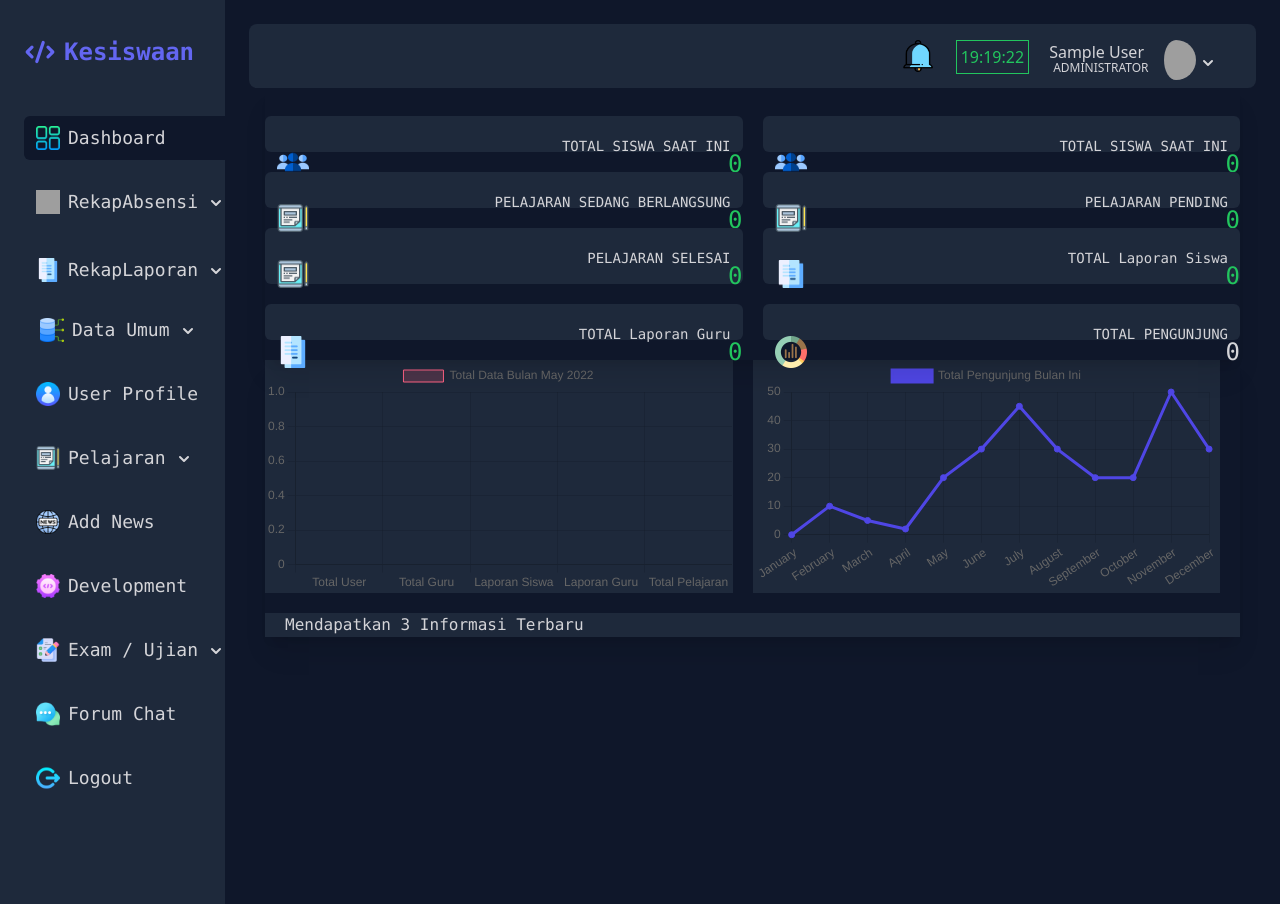
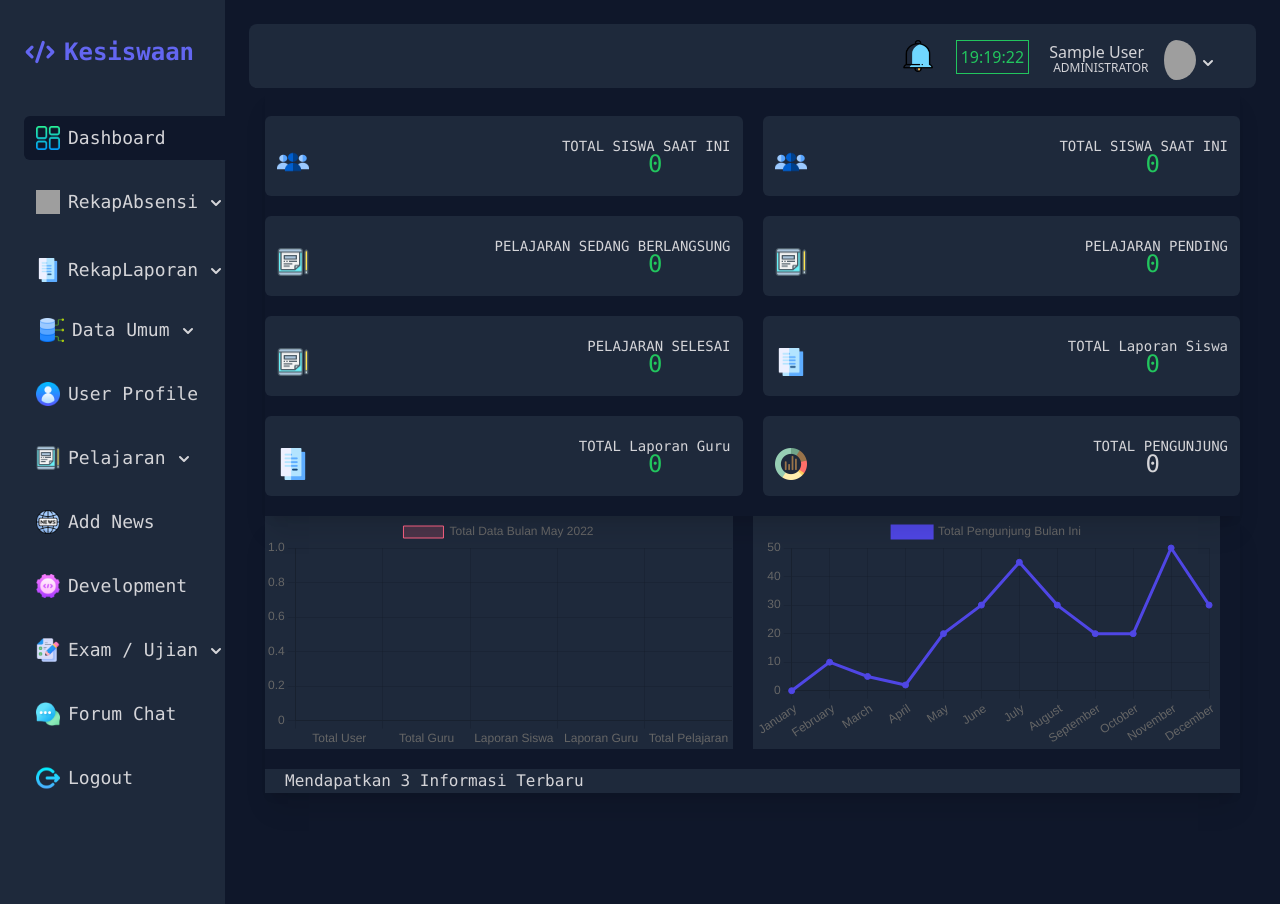
Before and after one commit to BerkatPS/BerkatPS.github.io, a PHP site: page /Project-Work/admin/index.php in a window 1280 px wide. Run offline with PHP 8.4, Linux system fonts and the light colour scheme; the visitor is signed in with stand-in values (Sample User, id 1); data that the repository does not hold is empty; style sheets or scripts are compiled from the project's sources; some libraries are stand-ins or nearby versions; grey boxes are pictures that could not be loaded.

Commit message:
Merubah Tampilan Dashboard admin

```diff
--- a/admin/pages/dashboard.php
+++ b/admin/pages/dashboard.php
@@ -29,75 +29,75 @@ if(!isset($_SESSION['admin'])){
 </head>
 <body>
 <div class="grid grid-cols-1 pt-7 relative pb-5 gap-5 shadow-xl font-mono md:grid-cols-2 lg:grid-cols-3 lg:text-sm mx-auto">
-    <div class="bg-slate-800 h-24 w-full rounded-md grid-cols-1">
+    <div class="bg-slate-800 h-20 w-full rounded-md grid-cols-1">
         <div class="absolute p-3 bg-transparent">
             <img src="../icons/group.png" class="h-7 my-5 w-8" alt="user group all">
         </div>
         <span class="flex items-end justify-end py-5 mr-3">TOTAL SISWA SAAT INI</span>
-        <span class="flex flex-row-reverse -my-7 mx-24 text-2xl text-green-500 "><?= $countData;?></span>
+        <span class="flex flex-row-reverse -my-7 mx-20 text-2xl text-green-500 "><?= $countData;?></span>
     </div>
-    <div class="bg-slate-800 h-24 w-full rounded-md grid-cols-1">
+    <div class="bg-slate-800 h-20 w-full rounded-md grid-cols-1">
         <div class="absolute p-3 bg-transparent">
             <img src="../icons/group.png" class="h-7 my-5 w-8" alt="user group all">
         </div>
         <span class="flex items-end justify-end py-5 mr-3">TOTAL SISWA SAAT INI</span>
-        <span class="flex flex-row-reverse -my-7 mx-24 text-2xl text-green-500 "><?= $countData2;?></span>
+        <span class="flex flex-row-reverse -my-7 mx-20 text-2xl text-green-500 "><?= $countData2;?></span>
     </div>
-    <div class="bg-slate-800 h-24 w-full rounded-md grid-cols-1">
+    <div class="bg-slate-800 h-20 w-full rounded-md grid-cols-1">
         <div class="absolute p-3 bg-transparent">
             <img src="../icons/online-learning.png" class="h-7 my-5 w-8" alt="user group all">
         </div>
         <span class="flex items-end justify-end py-5 mr-3">PELAJARAN SEDANG BERLANGSUNG</span>
-        <span class="flex flex-row-reverse -my-7 mx-24 text-2xl text-green-500 "><?= $countData4;?></span>
+        <span class="flex flex-row-reverse -my-7 mx-20 text-2xl text-green-500 "><?= $countData4;?></span>
     </div>
-    <div class="bg-slate-800 h-24 w-full rounded-md grid-cols-1">
+    <div class="bg-slate-800 h-20 w-full rounded-md grid-cols-1">
         <div class="absolute p-3 bg-transparent">
             <img src="../icons/online-learning.png" class="h-7 my-5 w-8" alt="user group all">
         </div>
         <span class="flex items-end justify-end py-5 mr-3">PELAJARAN PENDING</span>
-        <span class="flex flex-row-reverse -my-7 mx-24 text-2xl text-green-500 "><?= $countData5;?></span>
+        <span class="flex flex-row-reverse -my-7 mx-20 text-2xl text-green-500 "><?= $countData5;?></span>
     </div>
-    <div class="bg-slate-800 h-24 w-full rounded-md grid-cols-1">
+    <div class="bg-slate-800 h-20 w-full rounded-md grid-cols-1">
         <div class="absolute p-3 bg-transparent">
             <img src="../icons/online-learning.png" class="h-7 my-5 w-8" alt="user group all">
         </div>
         <span class="flex items-end justify-end py-5 mr-3">PELAJARAN SELESAI</span>
-        <span class="flex flex-row-reverse -my-7 mx-24 text-2xl text-green-500 "><?= $countData6;?></span>
+        <span class="flex flex-row-reverse -my-7 mx-20 text-2xl text-green-500 "><?= $countData6;?></span>
     </div>
-    <div class="bg-slate-800 h-24 w-full rounded-md grid-cols-1">
+    <div class="bg-slate-800 h-20 w-full rounded-md grid-cols-1">
         <div class="absolute p-3 bg-transparent">
             <img src="../icons/report.png" class="h-7 my-5 w-8" alt="report all">
         </div>
         <span class="flex items-end justify-end pt-5 mr-3">TOTAL Laporan Siswa</span>
         <?php
         if(mysqli_num_rows($countLaporan) > 0 ){
-            echo'<span class="flex flex-row-reverse -my-2 mx-24 text-2xl text-red-600">'.mysqli_num_rows($countLaporan).'</span>';
+            echo'<span class="flex flex-row-reverse -my-2 mx-20 text-2xl text-red-600">'.mysqli_num_rows($countLaporan).'</span>';
         }else{
-            echo'<span class="flex flex-row-reverse -my-2 mx-24 text-2xl text-green-500">'.mysqli_num_rows($countLaporan).'</span>';
+            echo'<span class="flex flex-row-reverse -my-2 mx-20 text-2xl text-green-500">'.mysqli_num_rows($countLaporan).'</span>';
 
         }
         ?>
     </div>
-    <div class="bg-slate-800 h-24 w-full rounded-md grid-cols-1">
+    <div class="bg-slate-800 h-20 w-full rounded-md grid-cols-1">
         <div class="absolute p-3 bg-transparent">
             <img src="../icons/report.png" class="h-8 my-5 w-8" alt="report all">
         </div>
         <span class="flex items-end justify-end py-5 mr-3">TOTAL Laporan Guru</span>
         <?php
         if(mysqli_num_rows($countLaporan2) > 0 ){
-            echo'<span class="flex flex-row-reverse -my-7 mx-24 text-2xl text-red-600">'.mysqli_num_rows($countLaporan2).'</span>';
+            echo'<span class="flex flex-row-reverse -my-7 mx-20 text-2xl text-red-600">'.mysqli_num_rows($countLaporan2).'</span>';
         }else{
-            echo'<span class="flex flex-row-reverse -my-7 mx-24 text-2xl text-green-500">'.mysqli_num_rows($countLaporan2).'</span>';
+            echo'<span class="flex flex-row-reverse -my-7 mx-20 text-2xl text-green-500">'.mysqli_num_rows($countLaporan2).'</span>';
 
         }
         ?>
     </div>
-    <div class="bg-slate-800 h-24 w-full rounded-md grid-cols-1">
+    <div class="bg-slate-800 h-20 w-full rounded-md grid-cols-1">
             <div class="absolute p-3 bg-transparent hover:shadow-none">
                 <img src="../icons/statistics.png" class="h-8 my-5 w-8 space-x-4" alt="statistics">
             </div>
             <span class="flex items-end justify-end py-5 mr-3">TOTAL PENGUNJUNG</span>
-            <span class="flex flex-row-reverse -my-7 mx-24 text-2xl">0</span>
+            <span class="flex flex-row-reverse -my-7 mx-20 text-2xl">0</span>
     </div>
     </div>
     <div class="grid grid-cols-1 gap-5 shadow-xl font-mono md:grid-cols-2 ">
```
